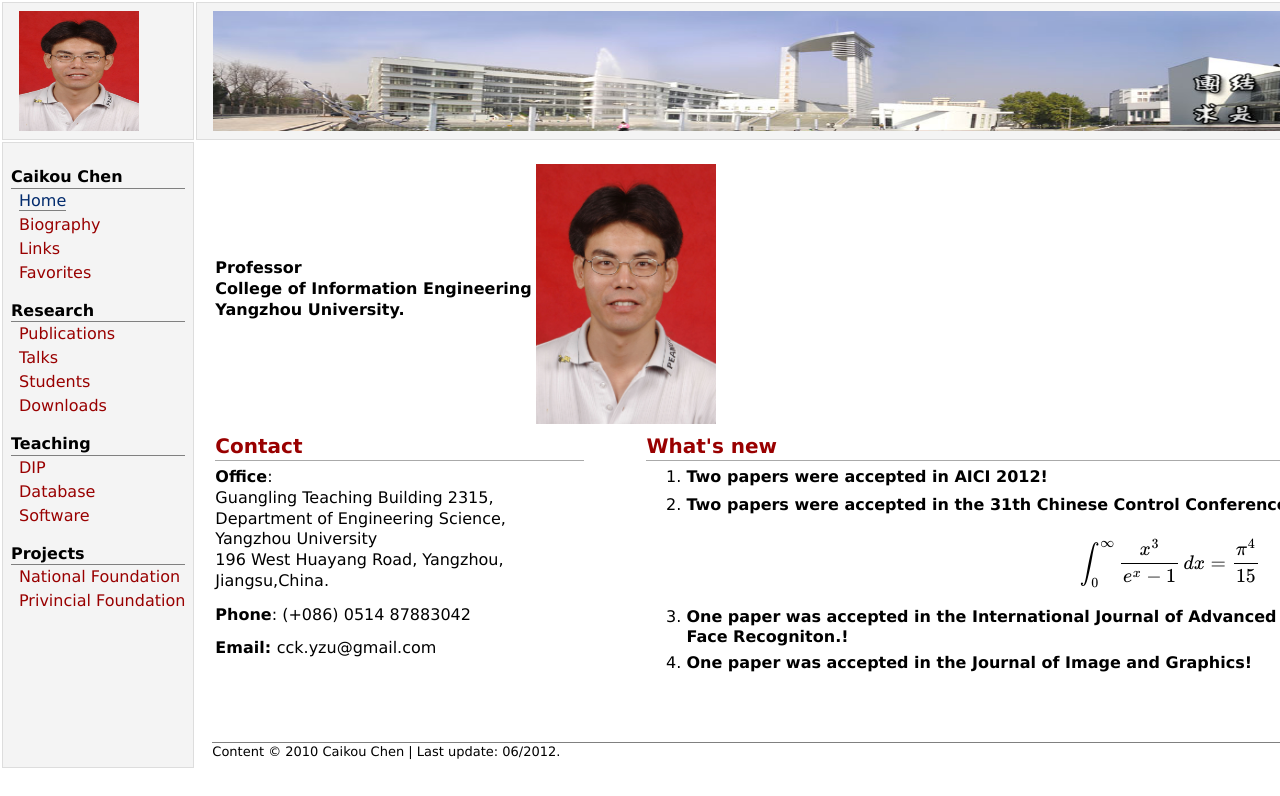
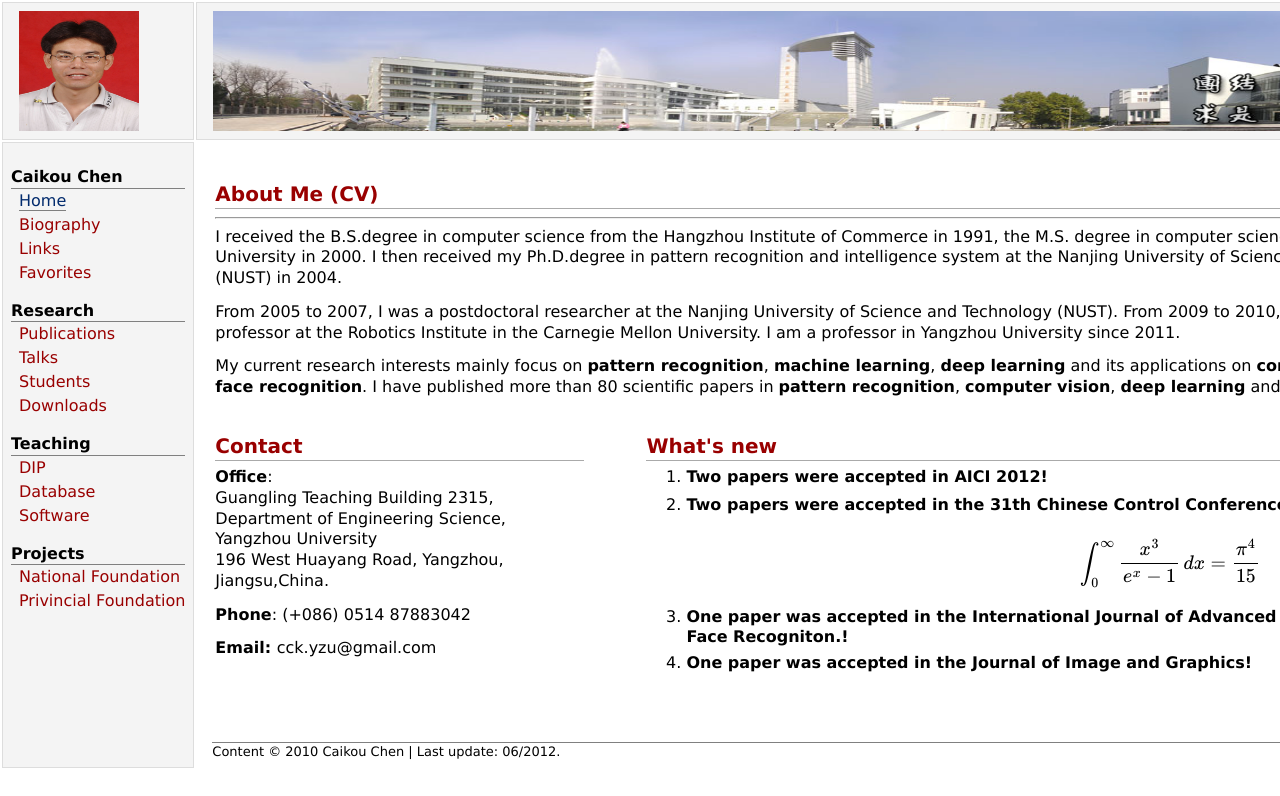
Before and after one commit to yzcck/yzcck.github.io, a plain HTML site: page index.htm in a window 1280 px wide. Shown: the top 796 px of the page. Drawn offline with nearby package versions, Linux system fonts and the light colour scheme; some packages are replaced by stand-ins of ours.

Commit message:
Update index.htm

```diff
--- a/index.htm
+++ b/index.htm
@@ -80,19 +80,29 @@
               <TBODY>
                 <TR > <!-- first line-->
                   <!--the first column in the first row-->
-
-                  <TD align="left">
-                    <P><B>Professor <BR> College of Information Engineering
-                    <BR>Yangzhou University.</B> <BR></P>
-                  </TD>
+                   <TD align="left">
+				    <H2>About Me (CV)</H2>
+					<hr>
+				    <p>
+				    I received the B.S.degree in computer science from the Hangzhou Institute of Commerce in 1991,
+				    the M.S. degree in computer science from the Southeast University in 2000. I then received my Ph.D.degree
+				    in pattern recognition and intelligence system at the Nanjing University of Science and Technology (NUST) in 2004.
+				    </p>
+				    <p>
+				    From 2005 to 2007, I was a postdoctoral researcher at the Nanjing University of Science and Technology (NUST).
+				    From 2009 to 2010, he was a visiting professor at the Robotics Institute in the Carnegie Mellon University. I am a professor
+					in Yangzhou University since 2011.
+				    </p>
+                    <p>
+                     My current research interests mainly focus on <b>pattern recognition</b>, <b>machine learning</b>, <b>deep learning</b> and its applications
+					 on <b>computer vision</b> and <b>face recognition</b>. I have published more than 80 scientific papers in <b>pattern recognition</b>, <b>computer vision</b>,
+					<b>deep learning</b> and the related areas.
+                    </p>
+			      </TD>
                   <!--the third column in the first row-->
                   <TD>
 	                 <DIV><A href="images/cck.jpg"><IMG alt="alt text" src="images/cck.jpg" width="180" height="260"></A>
                      </DIV>
-				  </TD>
-                  <!--the foruth column in the first row-->
-	   	          <TD>
-	                <p> &nbsp;&nbsp;&nbsp;&nbsp;&nbsp; &nbsp;&nbsp;&nbsp;&nbsp;&nbsp; </p>
 				  </TD>
                 </TR>
               </TBODY>
```
